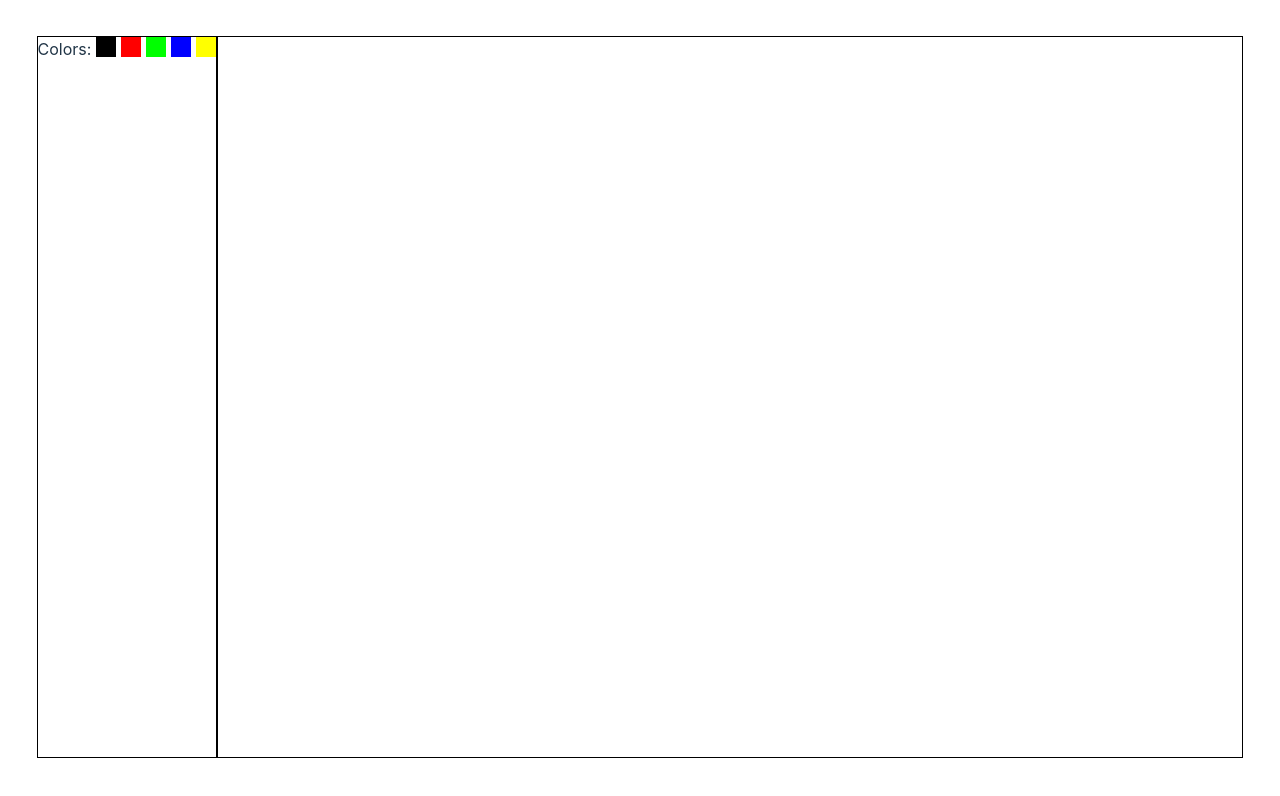
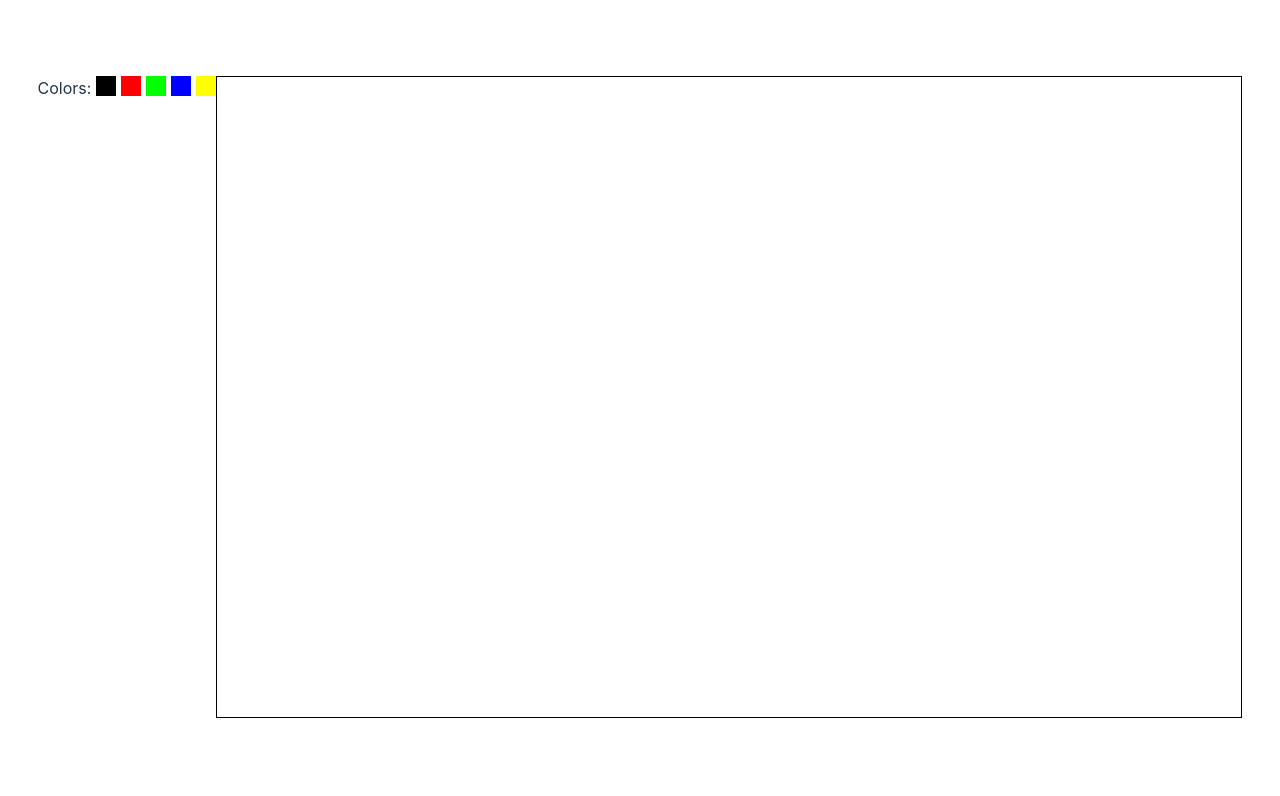
Before and after one commit to nikhil-tiwary61/drawing-board, a React (Vite) app: page / in a window 1280 px wide. Shown: the top 796 px of the page. Built offline with nearby package versions, Linux system fonts and the light colour scheme.

Commit message:
fix: separation in canvas window adjustment
change hardcoded dimensions of canvas

```diff
--- a/src/App.css
+++ b/src/App.css
@@ -12,15 +12,12 @@
 
 canvas {
   border: 1px solid #000;
-  height: 90vh;
-  width: 80vw;
+  cursor: crosshair;
 }
 
-/* Toolbar.css */
+/* toolbar styles */
 .toolbar {
   display: flex;
-  height: 90vh;
-  border: 1px solid #000;
 }
 
 .color-option {
--- a/src/components/Canvas.jsx
+++ b/src/components/Canvas.jsx
@@ -9,8 +9,22 @@ export default function Canvas({ currentColor }) {
     const canvas = canvasRef.current;
     const ctx = canvas.getContext("2d");
 
+    ////making line smooth
     ctx.lineJoin = "round";
     ctx.lineCap = "round";
+
+    //resize canvas window
+    const resizeCanvas = () => {
+      canvas.width = window.innerWidth * 0.8;
+      canvas.height = window.innerHeight * 0.8;
+    };
+
+    resizeCanvas();
+    window.addEventListener("resize", resizeCanvas);
+
+    return () => {
+      window.removeEventListener("resize", resizeCanvas);
+    };
   }, []);
 
   const startDrawing = (e) => {
```
